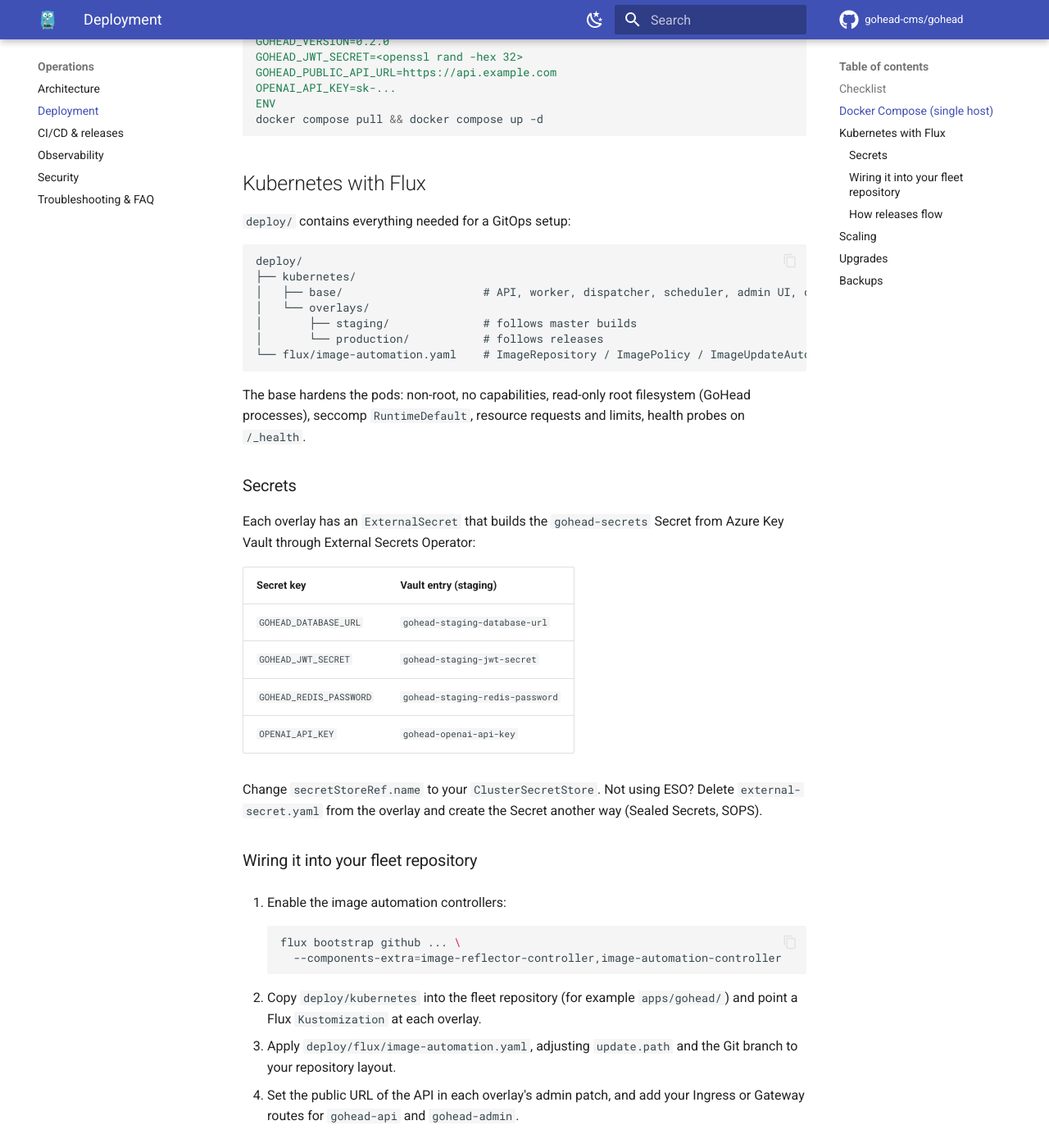
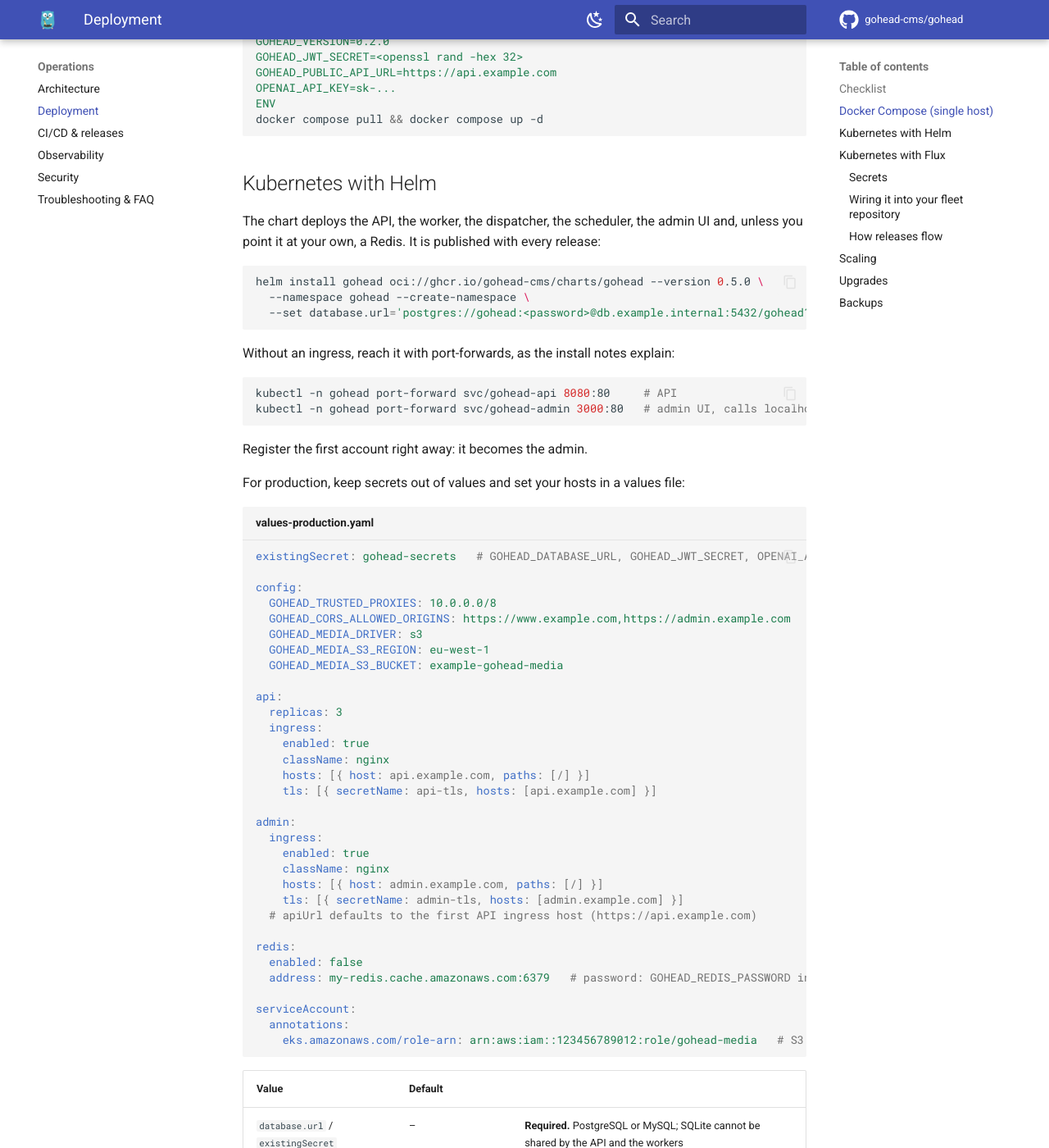
Before and after one commit to gohead-cms/gohead, an MkDocs documentation site: the page built from docs/content/operations/deployment.md, in a window 1280 px wide and 1400 px high, scrolled down 1055 px. Shown: the whole window at 82% size. Built offline with MkDocs 1.6.1 and Material for MkDocs 9.7.7, drawn with Linux system fonts in a browser that asks for light colours; comment, search, counter and statistics services are not loaded; some of the changed text lies outside the part shown.

Commit message:
fix(gui): content forms sent invalid payloads; smoke test and docs
- Quick add sent empty optional fields as "" (rejected for numbers) and
  had no inputs for int/float/datetime/enum attributes; the full-page
  editor posted fields without the required {"data": …} wrapper.
- Smoke test covers the full-page editor; dashboard check fixed.
- Docs: Helm install and values, MySQL tests, e2e, lint rules;
  `make test-db`, `make test-e2e`, `make helm-lint`; changelog.
- Helm CI job reports its errors on the PR.

Co-Authored-By: Claude Opus 5.5 <noreply@anthropic.com>
Claude-Session: https://claude.ai/code/session_01S1gbsa6mcbMcpUW3JKmxY2

````diff
--- a/docs/content/operations/deployment.md
+++ b/docs/content/operations/deployment.md
@@ -37,6 +37,85 @@ OPENAI_API_KEY=sk-...
 ENV
 docker compose pull && docker compose up -d
 ```
+
+## Kubernetes with Helm
+
+The chart deploys the API, the worker, the dispatcher, the scheduler, the admin UI and,
+unless you point it at your own, a Redis. It is published with every release:
+
+```bash
+helm install gohead oci://ghcr.io/gohead-cms/charts/gohead --version 0.5.0 \
+  --namespace gohead --create-namespace \
+  --set database.url='postgres://gohead:<password>@db.example.internal:5432/gohead?sslmode=require'
+```
+
+Without an ingress, reach it with port-forwards, as the install notes explain:
+
+```bash
+kubectl -n gohead port-forward svc/gohead-api 8080:80     # API
+kubectl -n gohead port-forward svc/gohead-admin 3000:80   # admin UI, calls localhost:8080
+```
+
+Register the first account right away: it becomes the admin.
+
+For production, keep secrets out of values and set your hosts in a values file:
+
+```yaml title="values-production.yaml"
+existingSecret: gohead-secrets   # GOHEAD_DATABASE_URL, GOHEAD_JWT_SECRET, OPENAI_API_KEY…
+
+config:
+  GOHEAD_TRUSTED_PROXIES: 10.0.0.0/8
+  GOHEAD_CORS_ALLOWED_ORIGINS: https://www.example.com,https://admin.example.com
+  GOHEAD_MEDIA_DRIVER: s3
+  GOHEAD_MEDIA_S3_REGION: eu-west-1
+  GOHEAD_MEDIA_S3_BUCKET: example-gohead-media
+
+api:
+  replicas: 3
+  ingress:
+    enabled: true
+    className: nginx
+    hosts: [{ host: api.example.com, paths: [/] }]
+    tls: [{ secretName: api-tls, hosts: [api.example.com] }]
+
+admin:
+  ingress:
+    enabled: true
+    className: nginx
+    hosts: [{ host: admin.example.com, paths: [/] }]
+    tls: [{ secretName: admin-tls, hosts: [admin.example.com] }]
+  # apiUrl defaults to the first API ingress host (https://api.example.com)
+
+redis:
+  enabled: false
+  address: my-redis.cache.amazonaws.com:6379   # password: GOHEAD_REDIS_PASSWORD in the Secret
+
+serviceAccount:
+  annotations:
+    eks.amazonaws.com/role-arn: arn:aws:iam::123456789012:role/gohead-media   # S3 without keys
+```
+
+| Value | Default | |
+|-------|---------|-|
+| `database.url` / `existingSecret` | – | **Required.** PostgreSQL or MySQL; SQLite cannot be shared by the API and the workers |
+| `jwtSecret` | generated | Generated once and kept across upgrades when empty |
+| `extraSecretEnv` | `{}` | More secret variables (provider API keys, S3 keys) when the chart creates the Secret |
+| `config` | log level, mode | Any `GOHEAD_*` setting from the [configuration reference](../getting-started/configuration.md) |
+| `image.tag`, `admin.image.tag` | chart `appVersion` | Pin or override the GoHead version |
+| `api.replicas`, `api.autoscaling.*` | 2, off | HPA on CPU when enabled |
+| `api.ingress.*`, `admin.ingress.*` | off | Standard `networking.k8s.io/v1` ingresses |
+| `api.uploads.persistence.*` | off | Volume for local uploads (one API replica with `ReadWriteOnce`) |
+| `api.podDisruptionBudget.*` | on, `minAvailable: 1` | |
+| `worker.*`, `dispatcher.*` | 1 replica each | Disable both if you don't use agents or webhooks |
+| `scheduler.enabled` | on | Always a single replica, recreated on upgrade |
+| `redis.enabled` / `redis.address` | bundled, no persistence | Use a managed Redis in production |
+| `serviceMonitor.enabled` | off | Prometheus Operator scrape of `/_metrics` |
+
+Pods run as non-root with a read-only root filesystem and no capabilities, and roll
+automatically when the configuration or the Secret the chart manages changes. `helm test`
+checks that the API answers. See
+[`charts/gohead/values.yaml`](https://github.com/gohead-cms/gohead/blob/master/charts/gohead/values.yaml)
+for every option.
 
 ## Kubernetes with Flux
 
````
Also changed, not shown: docs/content/development/contributing.md (+33 -3 lines), docs/content/operations/ci-cd.md (+6 -3 lines), CHANGELOG.md, README.md, 7 other files.
